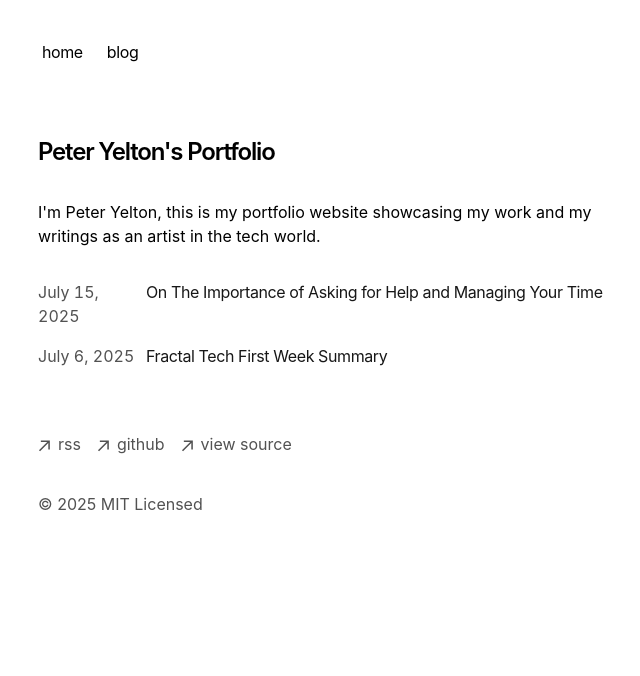
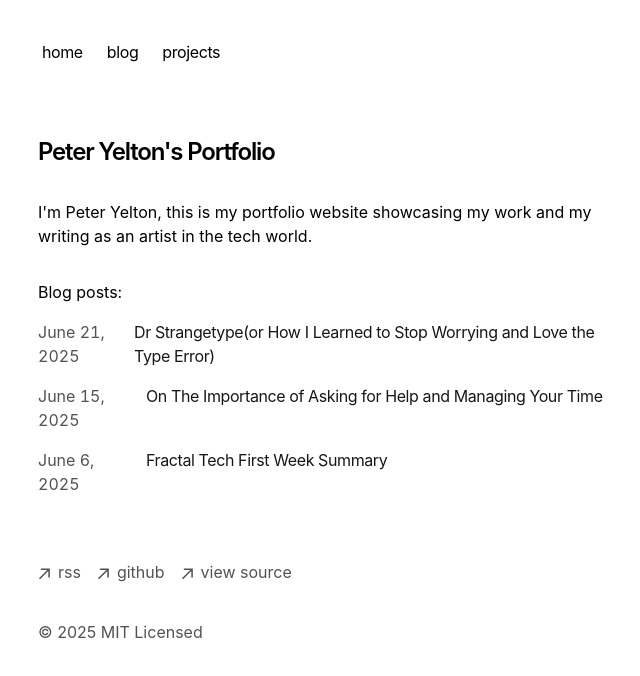
Before and after one commit to rknm-cell/py-portfolio, a Next.js app: page / in a window 1280 px wide. Shown: the top 676 px of the page, without its empty margins (314-954 px from the left). Built offline with nearby package versions, Linux system fonts and the light colour scheme.

Commit message:
added blogpost

```diff
--- a/app/blog/posts/asking-for-help.mdx
+++ b/app/blog/posts/asking-for-help.mdx
@@ -1,6 +1,6 @@
 ---
 title: 'On The Importance of Asking for Help and Managing Your Time'
-publishedAt: '2025-07-15'
+publishedAt: '2025-06-15'
 summary: 'Asking for help and managing your time will make you more efficient'
 ---
 
--- /dev/null
+++ b/app/blog/posts/dr-strangetype.mdx
@@ -0,0 +1,17 @@
+---
+title: 'Dr Strangetype(or How I Learned to Stop Worrying and Love the Type Error)'
+publishedAt: '2025-06-21'
+summary: 'I love type errors'
+---
+
+Has this ever happened to you? You're coding a project in TypeScript and what you want to happen just isn't happening, your functions aren't being called or they are and it's not writing to the db. You're chasing your tail trying to get something to console log somewhere so you have some clue what is going on. There are red squiggles everywhere you look, the problems page on your IDE is a wall of red text.
+
+Over the past week, I had been working on an AI-powered recipe generator app. In that time, I had a monumental crash out where I had to reassess my approach to working as an engineer. Specifically it came to my work practices around type errors. I was getting incredibly frustrated with my project. Getting my work to write to a database. Unsafe assignment of any type was the bane of my existence. My app wasn't working the way I wanted it to. The front end wouldn't display the information I wanted, the backend response wouldn't go through to the chat interface, the response wouldn't be generated, the response wouldn't write to the database, the response wouldn't display to the front end. These were all problems that would have a common thread, the red squiggles.
+
+Every time I solved a bug, the red squiggles went away. When I decided to focus on clearing out red squiggles and making sure they don't appear, my pace began to pick up speed and I started to understand my code better and how functions and data related to each other.
+
+These type errors were things that I found to be annoyaning, until I started to embrace them and learned how to read the errors. They were telling me a story about how my code didn't work. The functions didn't take in data properly, because it was the wrong kind of data, the id was generated as a number and the schema needed a string. These objects that were generated by my recipe app were rejected by the database because they didn't fit the schema I had declared for them. Data wasn't displaying on the front end, because I wasn't passing it correctly.
+
+TypeScript errors weren't my enemy, pointing out that I wasn't following best practices. TypeScript errors were my friend, helpfully pointing out when a function wasn't going to work, because I had passed in the incorrect variable. It forced me to be more present in the act of writing code, to know exactly what I'm doing with every piece and responding to errors, keeping me from thinking too far ahead. I had to slow down and give every aspect of my codebase respect. They demanded to be taken seriously.
+
+I love type errors.
--- a/app/blog/posts/first-week-bootcamp.mdx
+++ b/app/blog/posts/first-week-bootcamp.mdx
@@ -1,6 +1,6 @@
 ---
 title: 'Fractal Tech First Week Summary'
-publishedAt: '2025-07-06'
+publishedAt: '2025-06-06'
 summary: 'My reflections on my first week at Fractal Tech Bootcamp'
 ---
 
--- a/app/components/nav.tsx
+++ b/app/components/nav.tsx
@@ -6,6 +6,9 @@ const navItems = {
   },
   '/blog': {
     name: 'blog',
+  },
+  '/projects':{
+    name: 'projects'
   }
 }
 
--- /dev/null
+++ b/app/components/projects.tsx
@@ -0,0 +1,15 @@
+import Link from "next/link";
+import React from "react";
+
+export default function Projects() {
+  return (
+    <>
+      <Link
+        href="mise-cooking.vercel.app
+"
+      >
+        Mise en Recette
+      </Link>
+    </>
+  );
+}
--- a/app/layout.tsx
+++ b/app/layout.tsx
@@ -11,12 +11,12 @@ import { baseUrl } from './sitemap'
 export const metadata: Metadata = {
   metadataBase: new URL(baseUrl),
   title: {
-    default: 'Peter Yelton Portfolio',
+    default: 'Peter Yelton\'s Portfolio',
     template: '%s | Next.js Portfolio Starter',
   },
   description: 'This is my portfolio.',
   openGraph: {
-    title: 'Peter Yelton Portfolio',
+    title: 'Peter Yelton\'s Portfolio',
     description: 'This is my portfolio.',
     url: baseUrl,
     siteName: 'My Portfolio',
--- a/app/page.tsx
+++ b/app/page.tsx
@@ -1,4 +1,4 @@
-import { BlogPosts } from 'app/components/posts'
+import { BlogPosts } from "app/components/posts";
 
 export default function Page() {
   return (
@@ -7,11 +7,12 @@ export default function Page() {
         Peter Yelton's Portfolio
       </h1>
       <p className="mb-4">
-        {`I'm Peter Yelton, this is my portfolio website showcasing my work and my writings as an artist in the tech world.`}
+        {`I'm Peter Yelton, this is my portfolio website showcasing my work and my writing as an artist in the tech world.`}
       </p>
       <div className="my-8">
+        <div className="mb-4">Blog posts: </div>
         <BlogPosts />
       </div>
     </section>
-  )
+  );
 }
--- /dev/null
+++ b/app/portfolio/[slug]/projects.tsx
@@ -0,0 +1,98 @@
+import { notFound } from 'next/navigation'
+import { CustomMDX } from 'app/components/mdx'
+import { formatDate, getBlogPosts } from 'app/blog/utils'
+import { baseUrl } from 'app/sitemap'
+
+export async function generateStaticParams() {
+  let posts = getBlogPosts()
+
+  return posts.map((post) => ({
+    slug: post.slug,
+  }))
+}
+
+export function generateMetadata({ params }) {
+  let post = getBlogPosts().find((post) => post.slug === params.slug)
+  if (!post) {
+    return
+  }
+
+  let {
+    title,
+    publishedAt: publishedTime,
+    summary: description,
+    image,
+  } = post.metadata
+  let ogImage = image
+    ? image
+    : `${baseUrl}/og?title=${encodeURIComponent(title)}`
+
+  return {
+    title,
+    description,
+    openGraph: {
+      title,
+      description,
+      type: 'article',
+      publishedTime,
+      url: `${baseUrl}/blog/${post.slug}`,
+      images: [
+        {
+          url: ogImage,
+        },
+      ],
+    },
+    twitter: {
+      card: 'summary_large_image',
+      title,
+      description,
+      images: [ogImage],
+    },
+  }
+}
+
+export default function Blog({ params }) {
+  let projects = getBlogPosts().find((post) => post.slug === params.slug)
+
+  if (!post) {
+    notFound()
+  }
+
+  return (
+    <section>
+      <script
+        type="application/ld+json"
+        suppressHydrationWarning
+        dangerouslySetInnerHTML={{
+          __html: JSON.stringify({
+            '@context': 'https://schema.org',
+            '@type': 'BlogPosting',
+            headline: post.metadata.title,
+            datePublished: post.metadata.publishedAt,
+            dateModified: post.metadata.publishedAt,
+            description: post.metadata.summary,
+            image: post.metadata.image
+              ? `${baseUrl}${post.metadata.image}`
+              : `/og?title=${encodeURIComponent(post.metadata.title)}`,
+            url: `${baseUrl}/blog/${post.slug}`,
+            author: {
+              '@type': 'Person',
+              name: 'My Portfolio',
+            },
+          }),
+        }}
+      />
+      <h1 className="title font-semibold text-2xl tracking-tighter">
+        {post.metadata.title}
+      </h1>
+      <div className="flex justify-between items-center mt-2 mb-8 text-sm">
+        <p className="text-sm text-neutral-600 dark:text-neutral-400">
+          {formatDate(post.metadata.publishedAt)}
+        </p>
+      </div>
+      <article className="prose">
+        <CustomMDX source={post.content} />
+      </article>
+    </section>
+  )
+}
--- /dev/null
+++ b/app/portfolio/page.tsx
@@ -0,0 +1,17 @@
+import Projects from "app/components/projects";
+
+export const metadata = {
+  title: "Projects",
+  description: "These are my projects showcase my skills as a design engineer.",
+};
+
+export default function Page() {
+  return (
+    <section>
+      <h1 className="font-semibold text-2xl mb-8 tracking-tighter">
+        My Projects
+      </h1>
+      <Projects />
+    </section>
+  );
+}
--- a/package.json
+++ b/package.json
@@ -13,7 +13,7 @@
     "@vercel/analytics": "^1.1.3",
     "@vercel/speed-insights": "^1.0.9",
     "geist": "1.2.2",
-    "next": "canary",
+    "next": "^15.3.3",
     "next-mdx-remote": "^4.4.1",
     "postcss": "^8.4.35",
     "react": "18.2.0",
```
Also changed, not shown: 1 other file (tests, documents, lock files or other folders).
